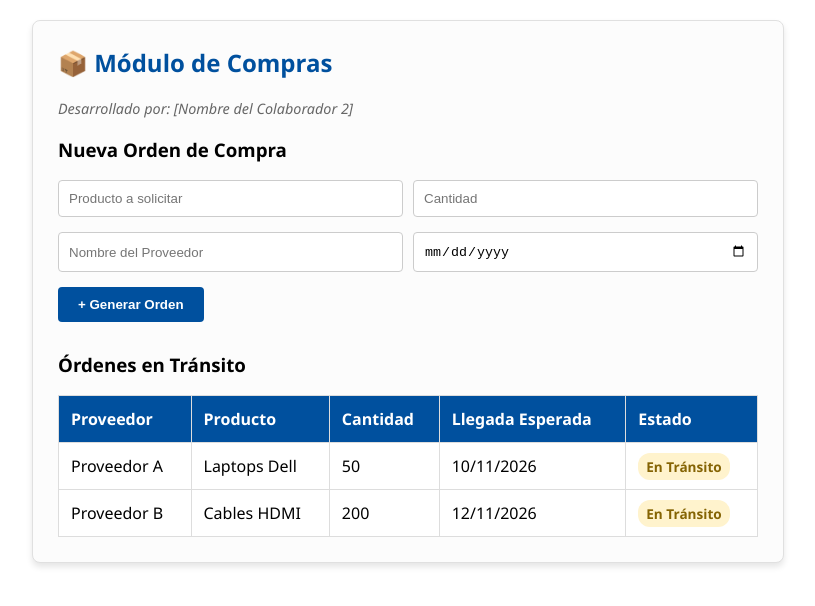
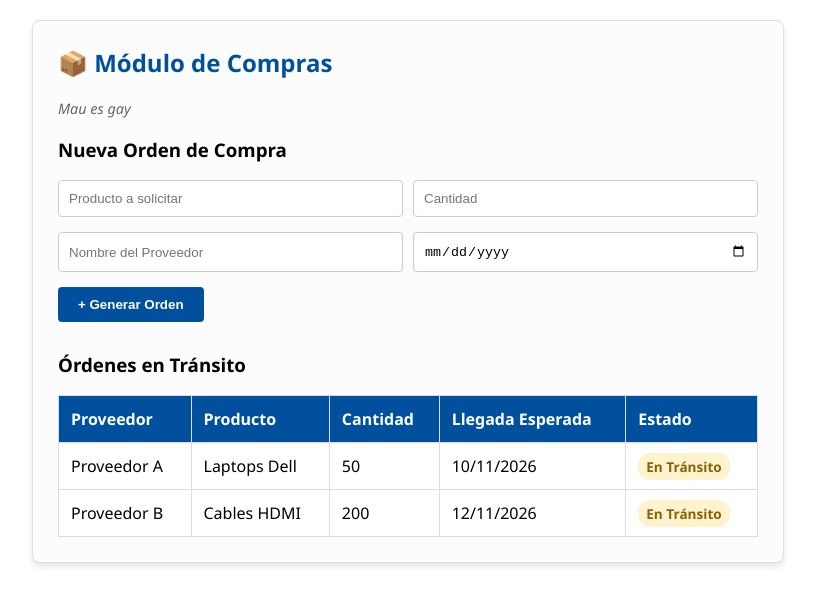
Before and after one commit to AciidEmi/Aprendiendo-gitHub, a plain HTML site: page modulos/compras.html in a window 1280 px wide. Shown: the whole page, without its empty margins (232-1047 px from the left). Drawn offline with Linux system fonts and the light colour scheme.

Commit message:
Dije que mau es gay

```diff
--- a/modulos/compras.html
+++ b/modulos/compras.html
@@ -1,3 +1,4 @@
+
 <!DOCTYPE html>
 <html lang="es">
 <head>
@@ -71,7 +72,7 @@
 
 <div class="modulo-card">
     <h2>📦 Módulo de Compras</h2>
-    <p style="color: #666; font-size: 0.9em;"><em>Desarrollado por: [Nombre del Colaborador 2]</em></p>
+    <p style="color: #666; font-size: 0.9em;"><em>Mau es gay</em></p>
 
     <div style="margin-bottom: 30px;">
         <h3>Nueva Orden de Compra</h3>
```
